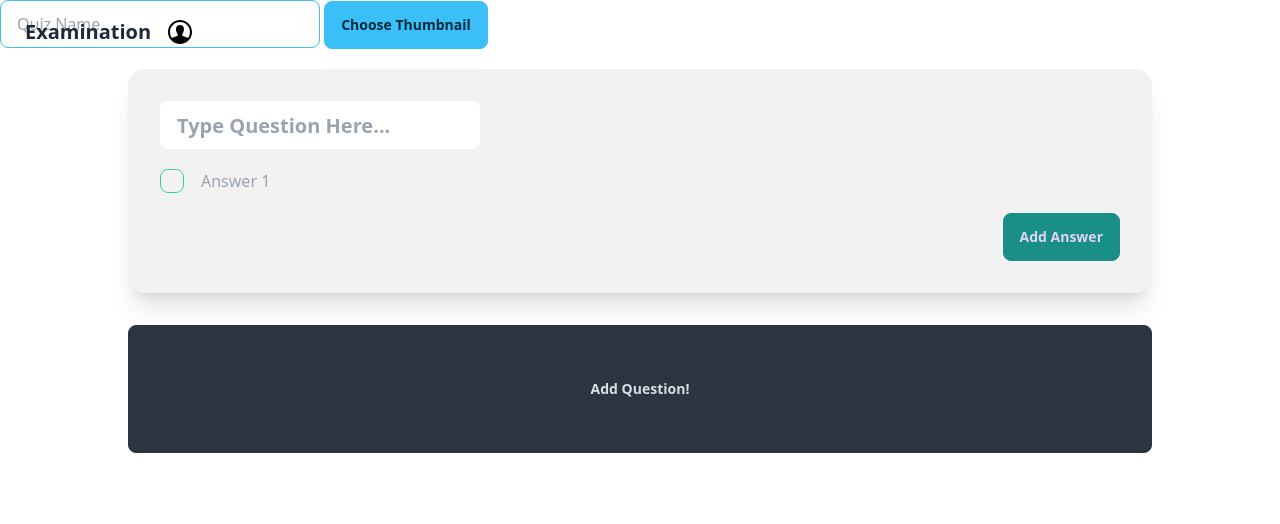
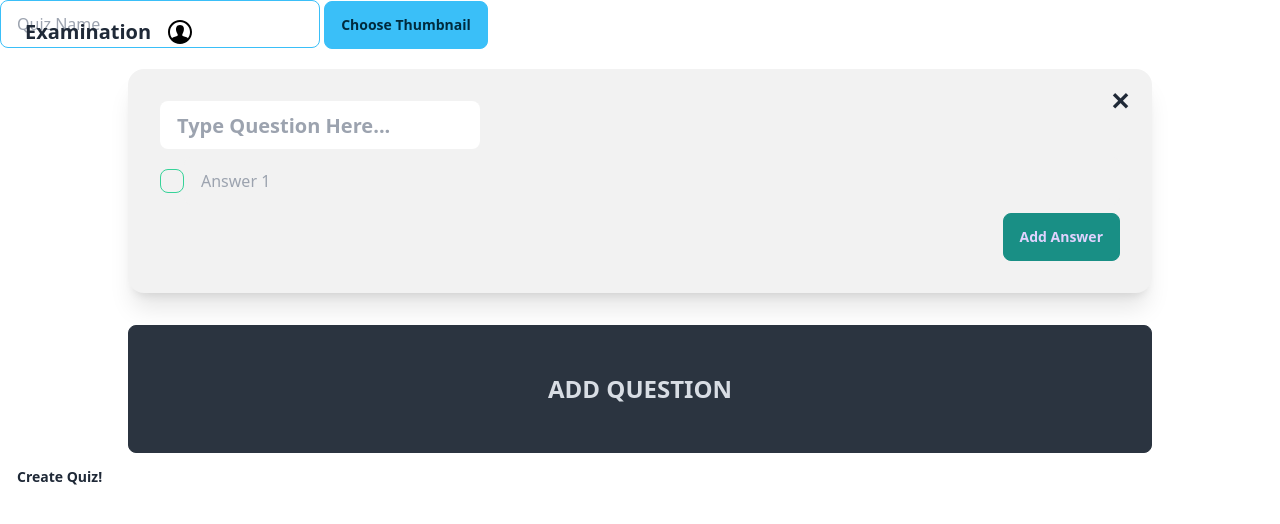
Before and after one commit to teamy2/examination, a SvelteKit app: page /quizzes/create in a window 1280 px wide. Shown: the top 524 px of the page. Built offline with nearby package versions, Linux system fonts and the light colour scheme.

Commit message:
feat: add Quiz creation post functionality

```diff
--- a/src/lib/api.ts
+++ b/src/lib/api.ts
@@ -1,4 +1,4 @@
-const url = 'http://localhost:8000';
+const url = 'http://192.168.2.15:8000';
 
 export type Quiz = {
 	id?: number;
@@ -60,9 +60,16 @@ export async function register(
 	return response.status === 200;
 }
 
-export async function createQuiz(quiz: Quiz): Promise<boolean> {
+export async function createQuiz(quiz: Quiz): Promise<number | undefined> {
 	const response = await post<Quiz>('/quizzes/create', quiz);
-	return response.status === 201;
+
+	if (response.status === 201)
+		return undefined;
+
+		const json = await response.json();
+
+		return json.id;
+
 }
 
 export async function submitQuiz() {}
--- a/src/lib/components/QuizAnswers.svelte
+++ b/src/lib/components/QuizAnswers.svelte
@@ -1,5 +1,12 @@
 <script lang="ts">
+<<<<<<< HEAD
 	import { quizzes } from '$lib/quizzes';
+=======
+	import { quizzes } from "$lib/quizzes";
+	import { createEventDispatcher } from "svelte";
+
+	const dispatch = createEventDispatcher();
+>>>>>>> 95d6abc (feat: add Quiz creation post functionality)
 
 
 	export let question: string;
@@ -22,4 +29,5 @@
 
 		<div class="card-actions justify-end" />
 	</div>
+	<button class="btn btn-error" on:click={() => dispatch("delete")}>X</button>
 </div>
--- a/src/lib/components/QuizQuestions.svelte
+++ b/src/lib/components/QuizQuestions.svelte
@@ -1,4 +1,7 @@
 <script lang="ts">
+	import { createEventDispatcher } from "svelte";
+
+	const dispatch = createEventDispatcher();
 	let answersAmount = 1;
 
 	export let question = {
@@ -10,6 +13,11 @@
 
 <div class="card w-full bg-base-200 shadow-xl">
 	<div class="card-body">
+		<button
+			on:click={() => dispatch("remove")}
+			class="btn btn-md btn-circle btn-ghost absolute right-2 top-2 text-2xl"
+			>✕</button
+		>
 		<input
 			type="text"
 			placeholder="Type Question Here..."
--- a/src/routes/quizzes/create/+page.svelte
+++ b/src/routes/quizzes/create/+page.svelte
@@ -1,5 +1,6 @@
 <script lang="ts">
-	import type { Question, Quiz } from "$lib/api";
+	import { goto } from "$app/navigation";
+	import { createQuiz, type Question, type Quiz } from "$lib/api";
 	import QuizQuestions from "$lib/components/QuizQuestions.svelte";
 
 	function defaultQuestion() {
@@ -8,6 +9,18 @@
 			options: [],
 			answers: [],
 		};
+	}
+	let loading = false;
+	async function handleSubmit() {
+		loading = true;
+		const response = await createQuiz(q);
+
+		if (response === undefined) {
+			loading = false;
+			return;
+		}
+
+		await goto(`/quizzes/${response}`);
 	}
 
 	let q = {
@@ -32,14 +45,26 @@
 <div class="flex justify-center gap-8 flex-col place-items-center">
 	<div class="grid gap-3 max-w-5xl w-full">
 		{#each q.questions as _, index}
-			<QuizQuestions bind:question={q.questions[index]} />
+			<QuizQuestions
+				bind:question={q.questions[index]}
+				on:remove={() => {
+					q.questions.splice(index, 1);
+					q = q;
+				}}
+			/>
 		{/each}
 	</div>
 	<button
-		class="btn btn-neutral w-full max-w-5xl h-32"
+		class="btn btn-neutral w-full max-w-5xl h-32 text-2xl uppercase"
 		on:click={() => {
 			q.questions.push(defaultQuestion());
 			q = q;
-		}}>Add Question!</button
+		}}>Add question</button
 	>
 </div>
+
+<button
+	class="btn btn-ghost"
+	disabled={loading || !q.questions.length}
+	on:click={handleSubmit}>Create Quiz!</button
+>
```
